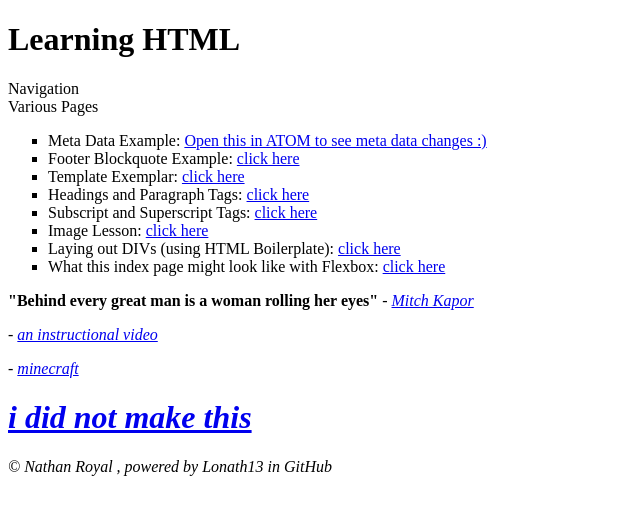
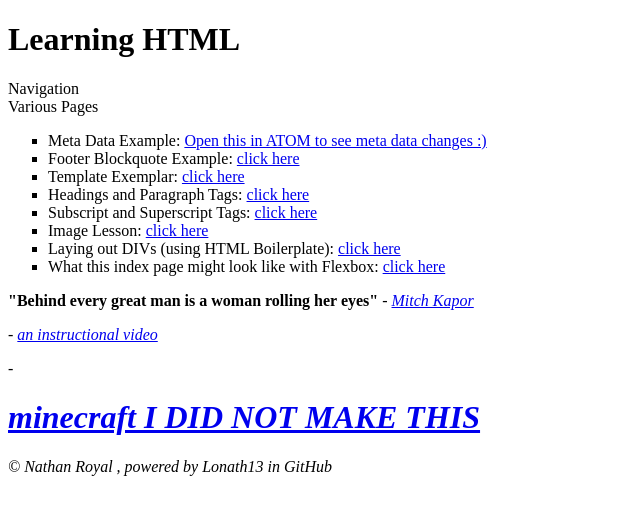
Before and after one commit to lonath13/learning-html, a plain HTML site: page index.html in a window 1280 px wide. Shown: the whole page, without its empty margins (0-640 px from the left). Drawn offline with Linux system fonts and the light colour scheme.

Commit message:
Update index.html

```diff
--- a/index.html
+++ b/index.html
@@ -69,7 +69,7 @@
                 an instructional video</a>
             </p>
                 <em>- <a href="https://3kh0.github.io/projects/precision-client/index.html" target="_blank">
-                minecraft <h1>i did not make this</h1></a>
+               <h1> minecraft I DID NOT MAKE THIS </h1></a>
             </em>
         </p>
         <p>&copy Nathan Royal , powered by Lonath13 in GitHub</p>
```
